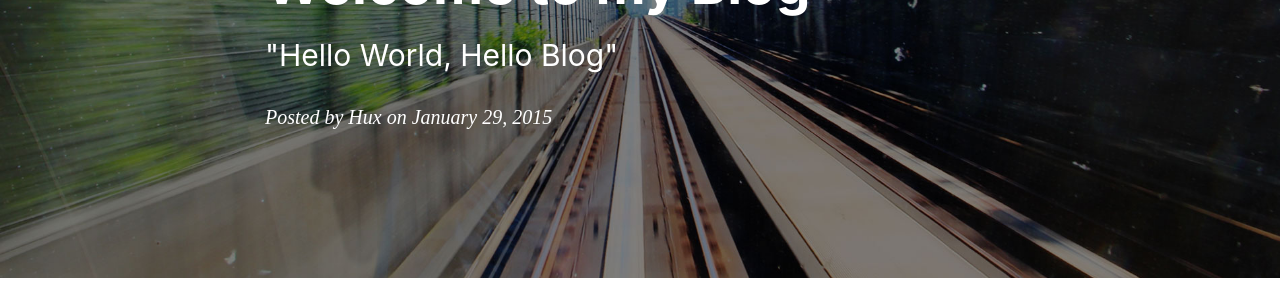
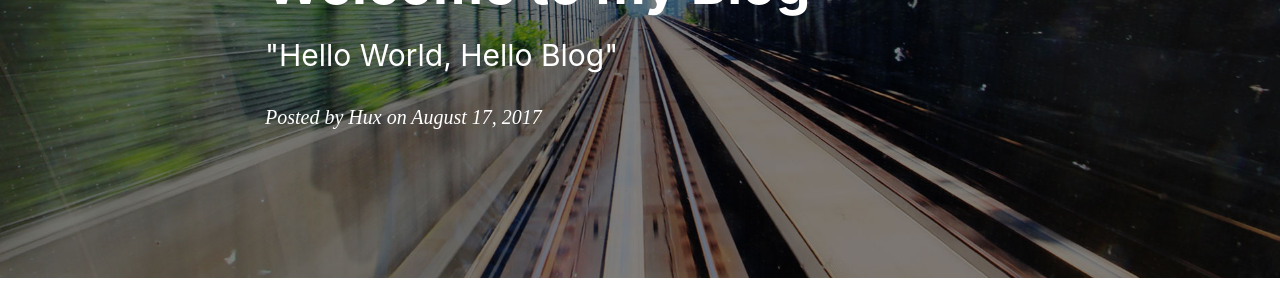
Before and after one commit to zhengyucheng/zhengyucheng.github.io, a Jekyll site: the page built from _posts/2017-08-17-hello.md, in a window 1280 px wide. Shown: the part 245-545 px from the top of the page. Built offline with Jekyll 4.4.1, drawn with Linux system fonts in a browser that asks for light colours; nearby versions of some CDN libraries; comment, search, counter and statistics services are not loaded.

Commit message:
update date

```diff
--- a/_posts/2017-08-17-hello.md
+++ b/_posts/2017-08-17-hello.md
@@ -2,7 +2,7 @@
 layout:     post
 title:      "Welcome to my Blog"
 subtitle:   " \"Hello World, Hello Blog\""
-date:       2015-01-29 12:00:00
+date:       2017-08-17 12:00:00
 author:     "Hux"
 header-img: "img/post-bg-2015.jpg"
 tags:
```
